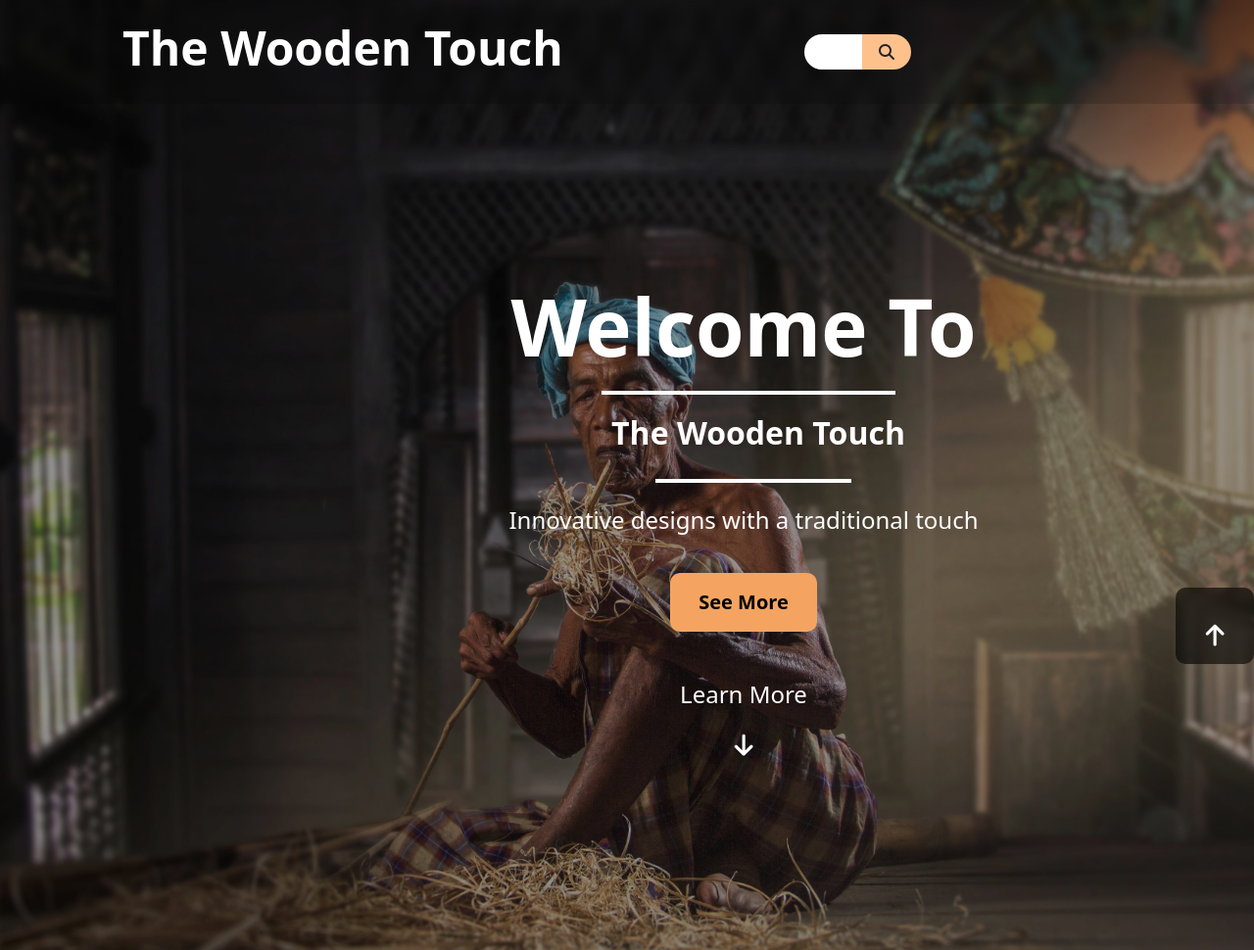
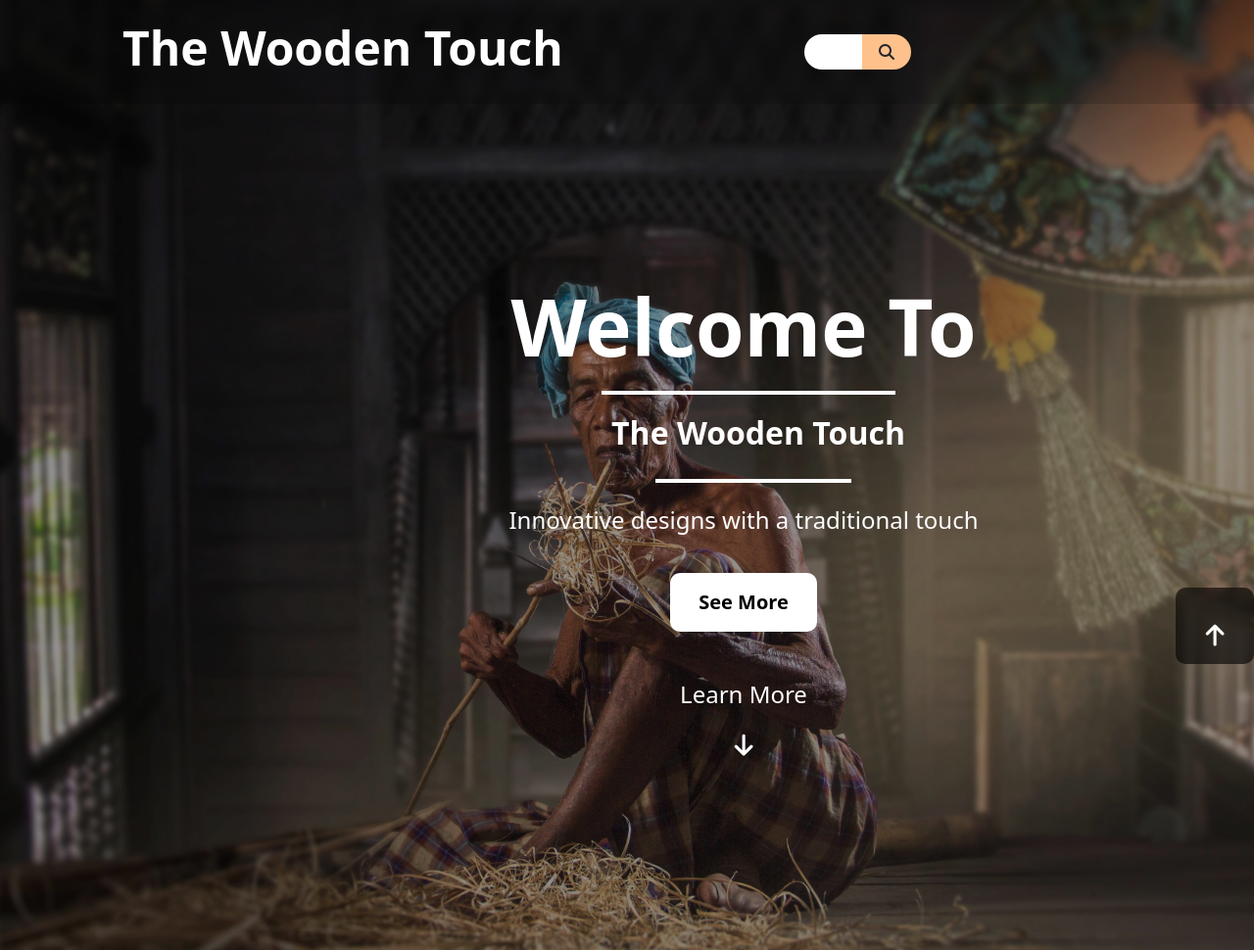
Before and after one commit to perumal-n/corpentery, a plain HTML site: page index.html in a window 1280 px wide. Shown: the top 970 px of the page at 98% size. Drawn offline with nearby package versions, Linux system fonts and the light colour scheme.

Commit message:
change original

```diff
--- a/css/style.css
+++ b/css/style.css
@@ -81,7 +81,7 @@
   width: 150px;
   font-size: 20px;
   border-radius: 10px;
-  background-color: sandybrown;
+  background-color: var(--font-color2);
   padding: 15px;
   border: none;
   font-weight: 700;
```
